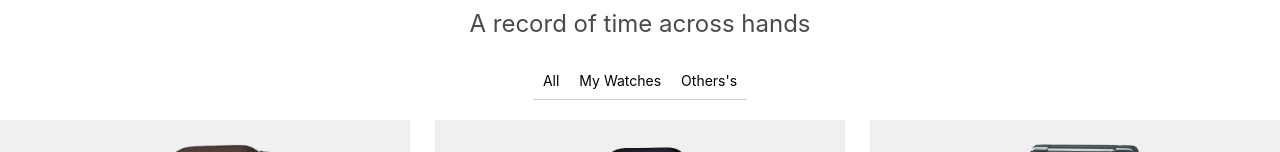
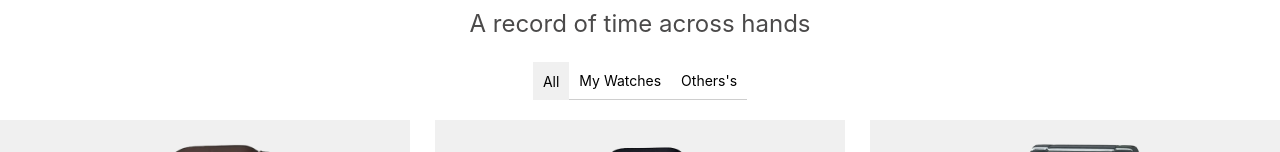
Before and after one commit to mohsin-al-mamun/watch-journal, a React (Vite) app: page / in a window 1280 px wide. Shown: the part 844-996 px from the top of the page. Built offline with nearby package versions, Linux system fonts and the light colour scheme.

Commit message:
on click effect on the button is done with useState

```diff
--- a/src/pages/home/Home.jsx
+++ b/src/pages/home/Home.jsx
@@ -2,8 +2,11 @@ import React from "react";
 import HeroSection from "../../components/herosection/HeroSection";
 import WatchCard from "../../components/watch-card/WatchCard";
 import styles from "./Home.module.css";
+import { useState } from "react";
 
 export default function Home() {
+  const [activeFilter, setActiveFilter] = useState("all");
+  console.log("Value of the Active Filter Button", activeFilter);
   return (
     <main>
       <HeroSection />
@@ -12,9 +15,24 @@ export default function Home() {
         <p>A record of time across hands</p>
       </div>
       <div className={styles["filter-group"]}>
-        <button>All</button>
-        <button>My Watches</button>
-        <button>Others's</button>
+        <button
+          onClick={() => setActiveFilter("all")}
+          className={activeFilter === "all" ? styles.active : ""}
+        >
+          All
+        </button>
+        <button
+          onClick={() => setActiveFilter("my_watch")}
+          className={activeFilter === "my_watch" ? styles.active : ""}
+        >
+          My Watches
+        </button>
+        <button
+          onClick={() => setActiveFilter("other")}
+          className={activeFilter === "other" ? styles.active : ""}
+        >
+          Others's
+        </button>
       </div>
 
       <div className={styles["watch-card-container"]}>
--- a/src/pages/home/Home.module.css
+++ b/src/pages/home/Home.module.css
@@ -45,6 +45,12 @@
     outline: none;
 }
 
+.filter-group button.active {
+    border: none;
+    outline: none;
+    background: #f0f0f0;
+}
+
 .watch-card-container{
     display: grid;
     grid-template-columns: 1fr;
```
